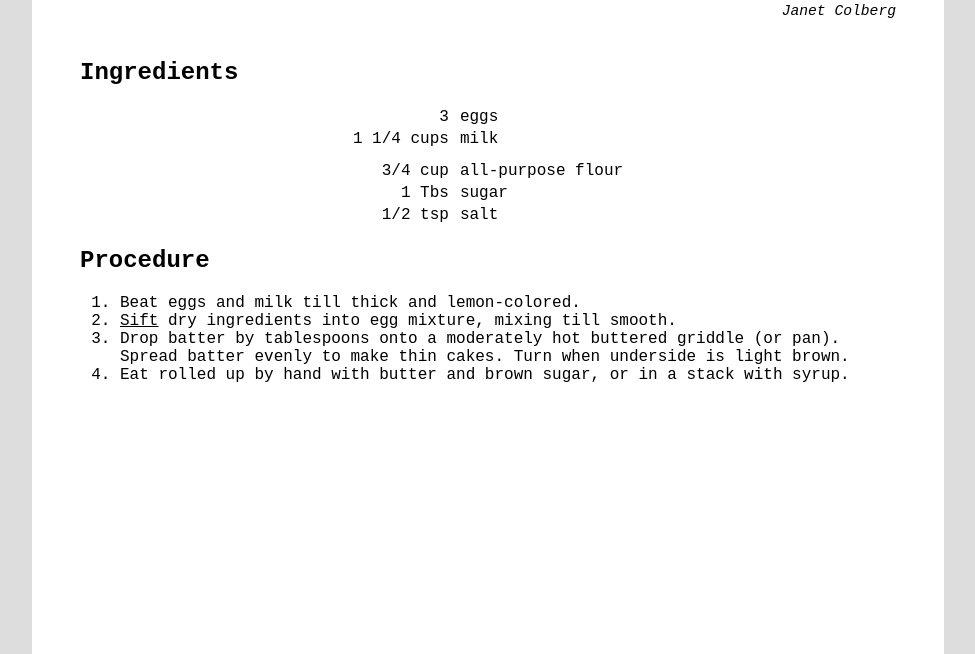
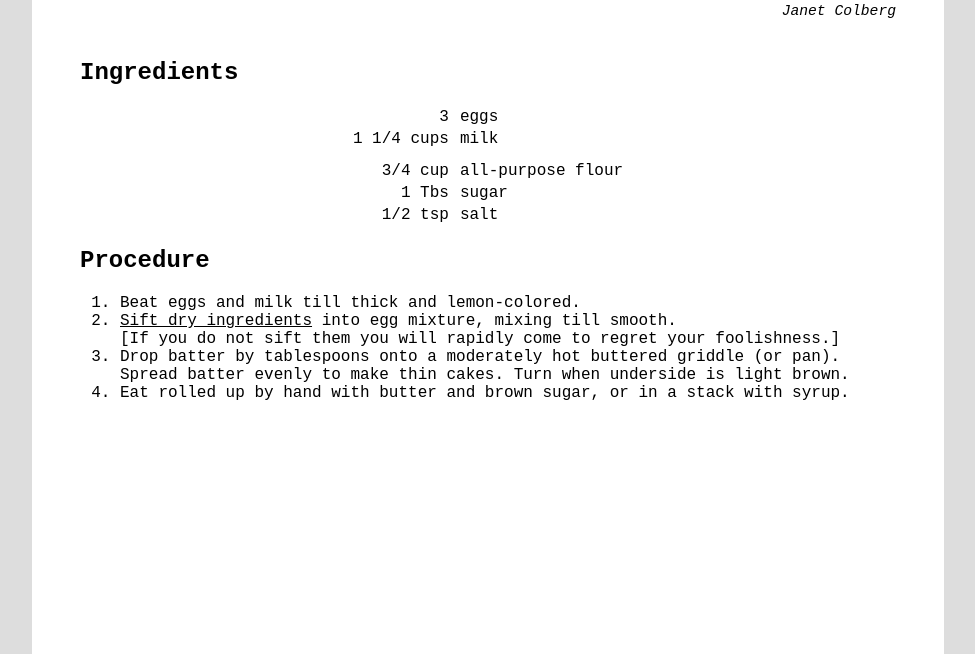
Before and after one commit to BrennanColberg/recipes.colberg.com, a plain HTML site: page swedish-pancakes.html in a window 1280 px wide. Shown: the part 146-800 px from the top of the page, without its empty margins (152-1127 px from the left). Drawn offline with Linux system fonts and the light colour scheme.

Commit message:
edit pancake

```diff
--- a/swedish-pancakes.html
+++ b/swedish-pancakes.html
@@ -35,8 +35,10 @@
 <ol>
 	<li>Beat eggs and milk till thick and lemon-colored.</li>
 	<li>
-		<u>Sift</u>
-		dry ingredients into egg mixture, mixing till smooth.
+		<u>Sift dry ingredients</u>
+		into egg mixture, mixing till smooth.
+		<br />
+		[If you do not sift them you will rapidly come to regret your foolishness.]
 	</li>
 	<li>
 		Drop batter by tablespoons onto a moderately hot buttered griddle (or pan).
```
